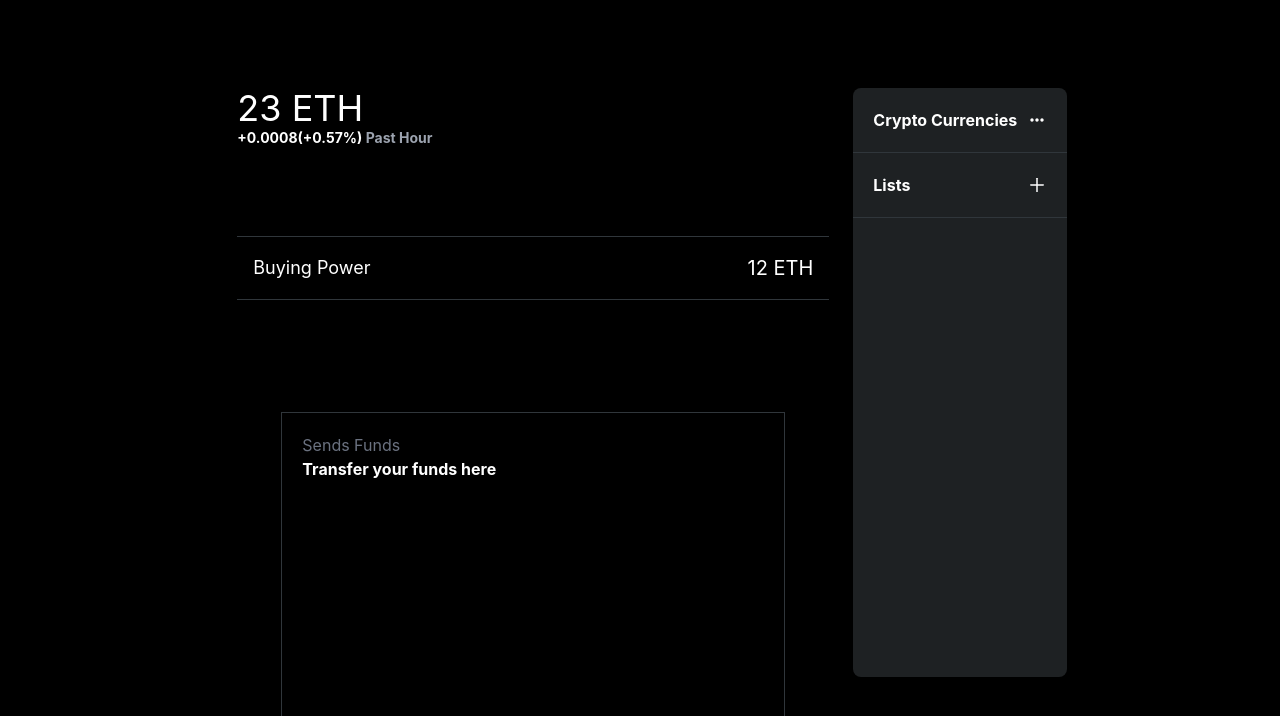
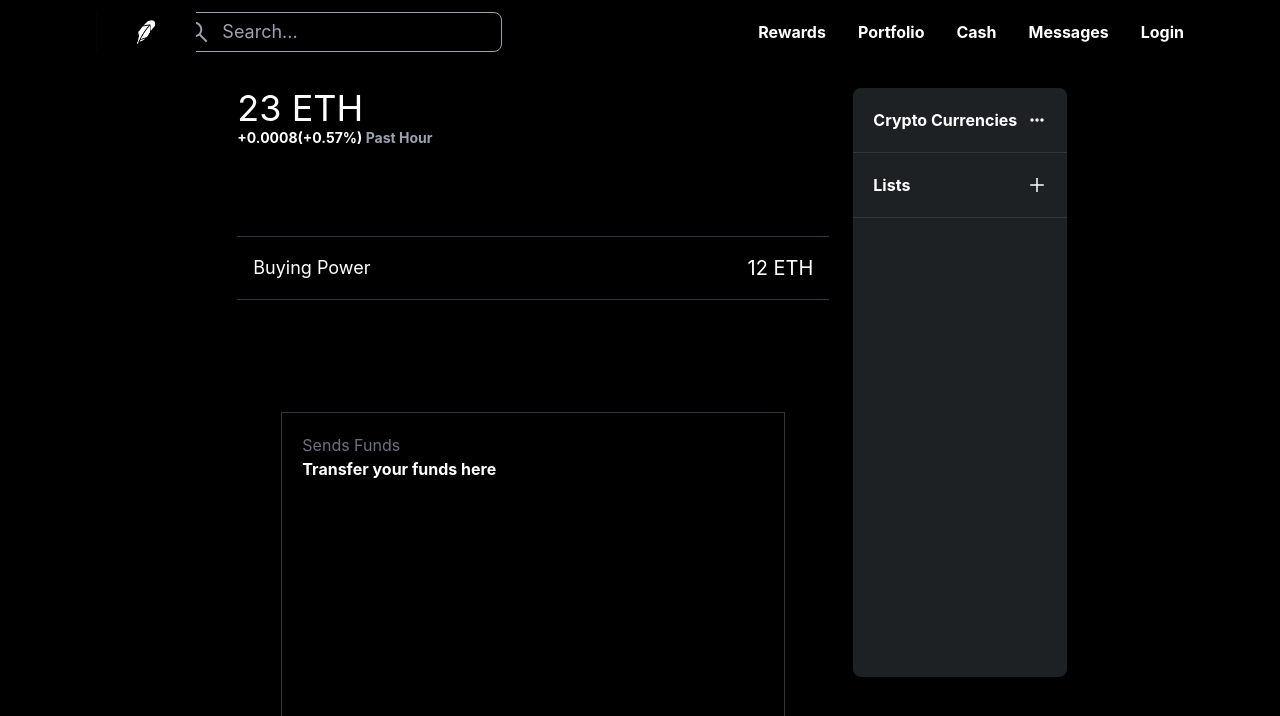
Before and after one commit to pakavi/robinhood-clone, a Next.js app: page / in a window 1280 px wide. Shown: the top 716 px of the page. Built offline with nearby package versions, Linux system fonts and the light colour scheme.

Commit message:
Added header w/ styles

```diff
--- /dev/null
+++ b/components/Header.js
@@ -0,0 +1,68 @@
+import Image from "next/image";
+
+import { AiOutlineSearch } from "react-icons/ai";
+
+import logo from "../assets/logo.png";
+
+
+const styles = {
+  container: "flex w-screen h-16 bg-black px-24 py-3 mb-5 fixed",
+  leftHeader: "flex flex-1",
+  logo: "object-cover cursor-pointer",
+  searchWrapper: "flex flex-1",
+  searchInputContainer:
+    "text-white items-center flex  flex-1 -ml-64 border border-gray-400 mr-64 hover:bg-[#1E2123] duration-300 p-3 rounded-lg",
+  searchIcon: "text-gray-400 text-3xl mr-3",
+  searchInputWrapper: "text-gray-400 text-lg w-full",
+  searchInput: "bg-transparent outline-none w-full",
+  rightHeader: "flex items-center justify-end text-white gap-8",
+  menuItem: "cursor-pointer font-bold hover:text-green-500 duration-300",
+};
+
+const isAuthenticated = false;
+const formattedAccount = "0x1C8...f42";
+
+const Header = () => {
+  return (
+    <div className={styles.container}>
+      <div className={styles.leftHeader}>
+        <Image className={styles.logo} src={logo} height={100} width={100} />
+      </div>
+      <div className={styles.searchWrapper}>
+        <div className={styles.searchInputContainer}>
+          <AiOutlineSearch className={styles.searchIcon} />
+          <div className={styles.searchInputWrapper}>
+            <input
+              className={styles.searchInput}
+              type="text"
+              placeholder="Search..."
+            />
+          </div>
+        </div>
+      </div>
+      <div className={styles.rightHeader}>
+        <div className={styles.menuItem}>Rewards</div>
+        <div className={styles.menuItem}>Portfolio</div>
+        <div className={styles.menuItem}>Cash</div>
+        <div className={styles.menuItem}>Messages</div>
+
+        {isAuthenticated && (
+          <>
+            <div className={styles.menuItem}>{formattedAccount}</div>
+            <div className={styles.menuItem} onClick={() => connectWallet()}>
+              Logout
+            </div>
+          </>
+        )}
+
+        {!isAuthenticated && (
+          <div className={styles.menuItem} onClick={() => connectWallet()}>
+            Login
+          </div>
+        )}
+      </div>
+    </div>
+  );
+};
+
+export default Header;
--- a/pages/index.js
+++ b/pages/index.js
@@ -1,5 +1,7 @@
 import { BiDotsHorizontalRounded } from "react-icons/bi";
 import { AiOutlinePlus } from "react-icons/ai";
+
+import Header from '../components/Header.js'
 
 
 const styles = {
@@ -31,7 +33,7 @@
 export default function Home() {
   return (
     <div className={styles.wrapper}>
-      {/* <Header /> */}
+      <Header />
       <div className={styles.mainContainer}>
         <div className={styles.leftMain}>
           <div className={styles.portfolioAmountContainer}>
```
Also changed, not shown: assets/logo.png (added).
